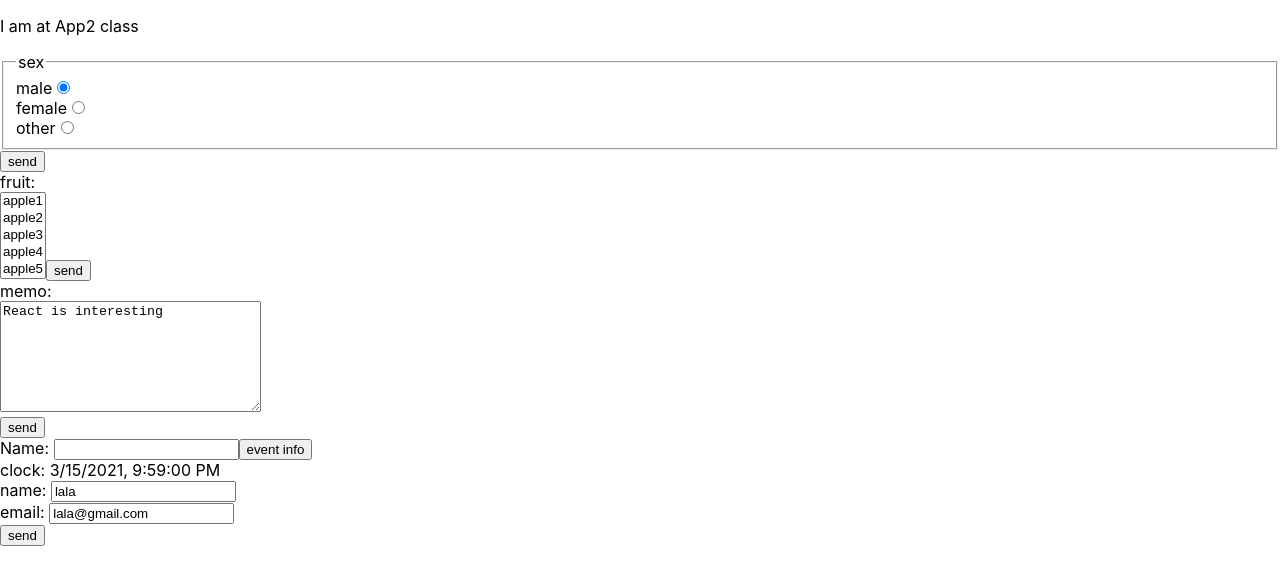
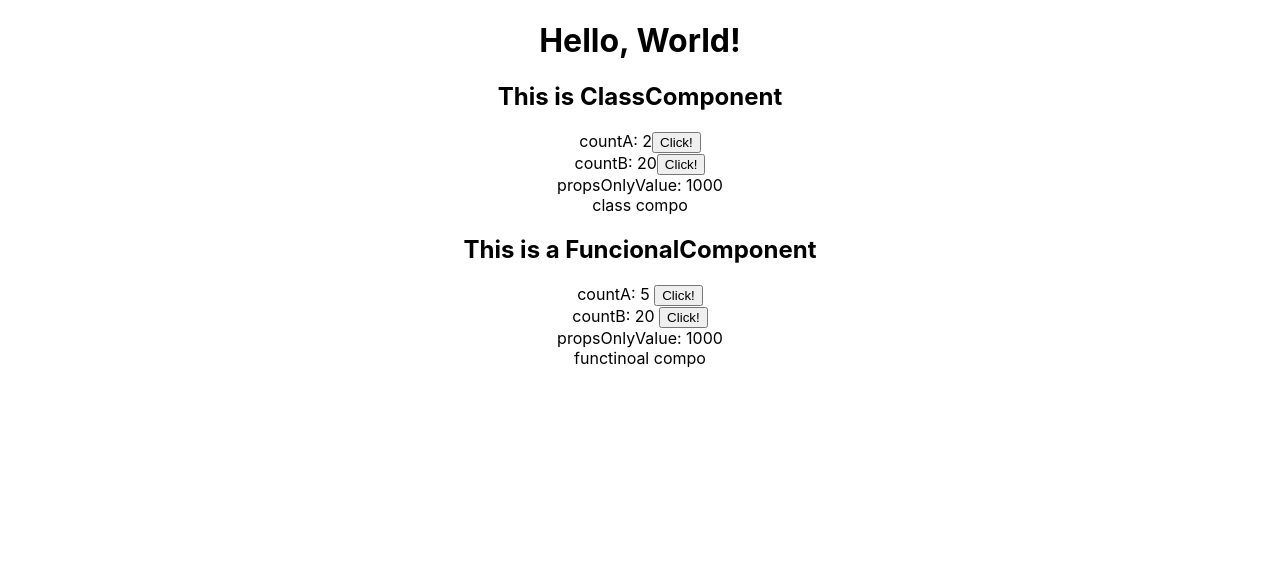
Before and after one commit to takanoha001/react-app, a React (Create React App) app: page / in a window 1280 px wide. Shown: the top 584 px of the page. Built offline with nearby package versions, Linux system fonts and the light colour scheme.

Commit message:
react hooks example

```diff
--- a/src/App.js
+++ b/src/App.js
@@ -1,6 +1,10 @@
 import React, { Component } from "react";
 import AppClass from "./AppClass.js";
 import PropTypes from "prop-types";
+import ClassComponent from "./ClassComponent.js";
+import StateHook from "./StateHook.js";
+
+import FunctionalComponent from "./FunctionalComponent.js";
 
 // class
 
@@ -14,9 +18,13 @@ export default class App extends Component {
 
     return (
       <div className="App">
-        <p>I am at App class </p>
-        <AppClass {...person} />
-        <AppClass />
+        <StateHook />
+        <ClassComponent countA={2} countB={20} propsOnlyValue={1000}>
+          {"class compo "}{" "}
+        </ClassComponent>
+        <FunctionalComponent countA={5} countB={20} propsOnlyValue={1000}>
+          {"functinoal compo "}
+        </FunctionalComponent>
       </div>
     );
   }
--- /dev/null
+++ b/src/ClassComponent.js
@@ -0,0 +1,79 @@
+import React, { Component } from "react";
+import "./App.css";
+import PropTypes from "prop-types";
+
+export default class ClassComponent extends React.Component {
+  constructor(props) {
+    super(props);
+    this.state = {
+      countA: this.props.countA || 1,
+      countB: this.props.countB || 10,
+    };
+  }
+
+  onClickA() {
+    this.setState((state) => ({ ...state, countA: state.countA + 1 }));
+  }
+
+  onClickB() {
+    this.setState((state) => ({ ...state, countB: state.countB + 10 }));
+  }
+
+  render() {
+    return (
+      <div>
+        <h2>This is ClassComponent</h2>
+        <div>
+          countA: {this.state.countA}
+          <button onClick={this.onClickA.bind(this)}>Click!</button>
+        </div>
+
+        <div>
+          countB: {this.state.countB}
+          <button onClick={this.onClickB.bind(this)}>Click!</button>
+        </div>
+        <div>propsOnlyValue: {this.props.propsOnlyValue}</div>
+        <div>{this.props.children}</div>
+      </div>
+    );
+  }
+}
+
+// // RenderPropsを使ったコンポーネント
+// // @see https://ja.reactjs.org/docs/render-props.html
+// class WithRenderPropsComponent extends React.Component {
+//   constructor(props) {
+//     super(props);
+//     this.state = {
+//       text: ""
+//     };
+//   }
+//   componentDidMount() {
+//     const min = 30;
+//     const max = 100;
+//     const lineLength = Math.floor(Math.random() * (max + 1 - min)) + min;
+//     this.setState({
+//       text: `長さ ${lineLength} cmの正方形の面積は ${lineLength *
+//         2} 平方ｃｍです`
+//     });
+//   }
+//   render() {
+//     return (
+//       <div>
+//         <h2>This is a RenderPropsComponent</h2>
+//         {this.props.render(this.state.text)}
+//       </div>
+//     );
+//   }
+// }
+
+// ReactDOM.render(
+//   <WithRenderPropsComponent
+//     render={(text) => (
+//       <ClassComponent countA={2} countB={20} propsOnlyValue={1000}>
+//         {text}
+//       </ClassComponent>
+//     )}
+//   />,
+//   document.getElementById("app")
+// );
--- /dev/null
+++ b/src/FunctionalComponent.js
@@ -0,0 +1,25 @@
+import React from "react";
+
+const FunctionalComponent = (props) => {
+  const [countA, setCountA] = React.useState(props.countA || 1);
+  const [countB, setCountB] = React.useState(props.countB || 10);
+  const onClickHandlerA = () => setCountA((countA) => countA + 1); // 注釈 ホントはmemo化するべき
+  const onClickHandlerB = () => setCountB((countB) => countB + 1);
+
+  return (
+    <div>
+      <h2>This is a FuncionalComponent</h2>
+      <div>
+        countA: {countA} <button onClick={onClickHandlerA}>Click!</button>
+      </div>
+
+      <div>
+        countB: {countB} <button onClick={onClickHandlerB}>Click!</button>
+      </div>
+      <div>propsOnlyValue: {props.propsOnlyValue}</div>
+      <div>{props.children}</div>
+    </div>
+  );
+};
+
+export default FunctionalComponent;
--- /dev/null
+++ b/src/StateHook.js
@@ -0,0 +1,11 @@
+import React from "react";
+
+const StateHook = () => {
+  return (
+    <div className="StateHook">
+      <h1>Hello, World!</h1>
+    </div>
+  );
+};
+
+export default StateHook;
--- a/src/index.js
+++ b/src/index.js
@@ -6,16 +6,32 @@ import App1 from "./App1";
 import App2 from "./App2";
 
 //import AppFunctional from "./AppFunctional";
-//import AppClass from "./AppClass";
+import AppClass from "./AppClass";
 
 import reportWebVitals from "./reportWebVitals";
 
 ReactDOM.render(
   <React.StrictMode>
-    <App2 />
+    <App />
   </React.StrictMode>,
   document.getElementById("root1")
 );
+
+// ReactDOM.render(
+//   <React.StrictMode>
+//     <AppClass name="test" sex="male" age="24" />
+//     <AppClass name="test1" sex="female" age="33" />
+//   </React.StrictMode>,
+//   document.getElementById("root1")
+// );
+
+// ReactDOM.render(
+//   <React.StrictMode>
+//     <App2 />
+//     <AppClass />
+//   </React.StrictMode>,
+//   document.getElementById("root1")
+// );
 
 /**
 ReactDOM.render(
```
